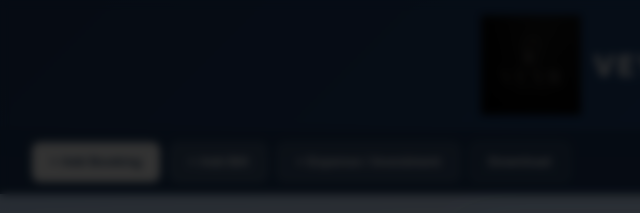
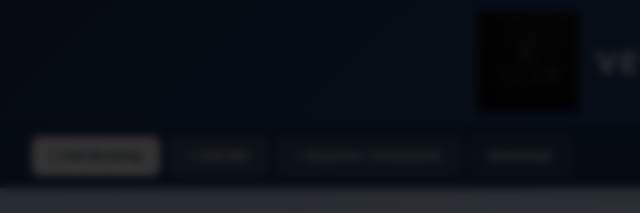
Before and after one commit to bilal-elahi/veyr-stays-system, a website: page public/index.html in a window 1280 px wide. Shown: the top 213 px of the page, 0-640 px from the left. Drawn offline with Linux system fonts and the light colour scheme; no server answers.

Commit message:
fix: remove fixed header height, let it size naturally to prevent logo clipping

```diff
--- a/public/style.css
+++ b/public/style.css
@@ -60,9 +60,10 @@
 
 .app-header {
     display: flex;
+    flex-direction: column;
     align-items: center;
-    height: 130px;
-    padding: 0 16px;
+    justify-content: center;
+    padding: 12px 16px;
     background: linear-gradient(135deg, var(--header-bg), #1e4d8c);
     position: sticky;
     top: 0;
@@ -72,12 +73,11 @@
 
 .app-brand {
     display: flex;
-    flex-direction: row;
+    flex-direction: column;
     align-items: center;
     justify-content: center;
-    gap: 12px;
+    gap: 4px;
     width: 100%;
-    height: 100%;
 }
 
 .app-logo {
@@ -707,8 +707,13 @@
 
 @media (min-width: 480px) {
     .app-header {
-        height: 130px;
-        padding: 0 20px;
+        flex-direction: row;
+        padding: 8px 20px;
+    }
+
+    .app-brand {
+        flex-direction: row;
+        gap: 10px;
     }
 
     .app-brand-text {
@@ -766,8 +771,13 @@
 
 @media (min-width: 768px) {
     .app-header {
-        height: 130px;
-        padding: 0 28px;
+        flex-direction: row;
+        padding: 10px 28px;
+    }
+
+    .app-brand {
+        flex-direction: row;
+        gap: 14px;
     }
 
     .app-brand-text {
@@ -851,8 +861,13 @@
 
 @media (min-width: 1024px) {
     .app-header {
-        height: 130px;
-        padding: 0 32px;
+        flex-direction: row;
+        padding: 12px 32px;
+    }
+
+    .app-brand {
+        flex-direction: row;
+        gap: 18px;
     }
 
     .app-brand-text {
```
